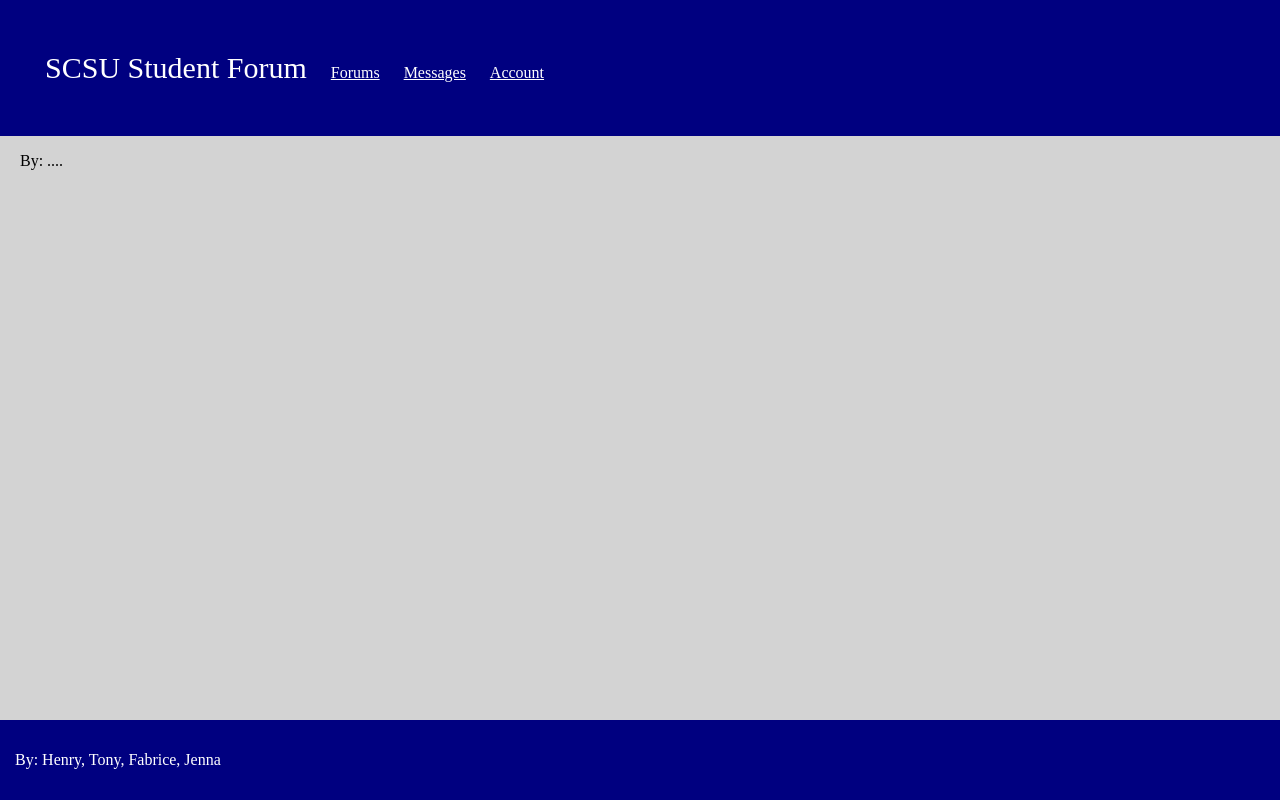
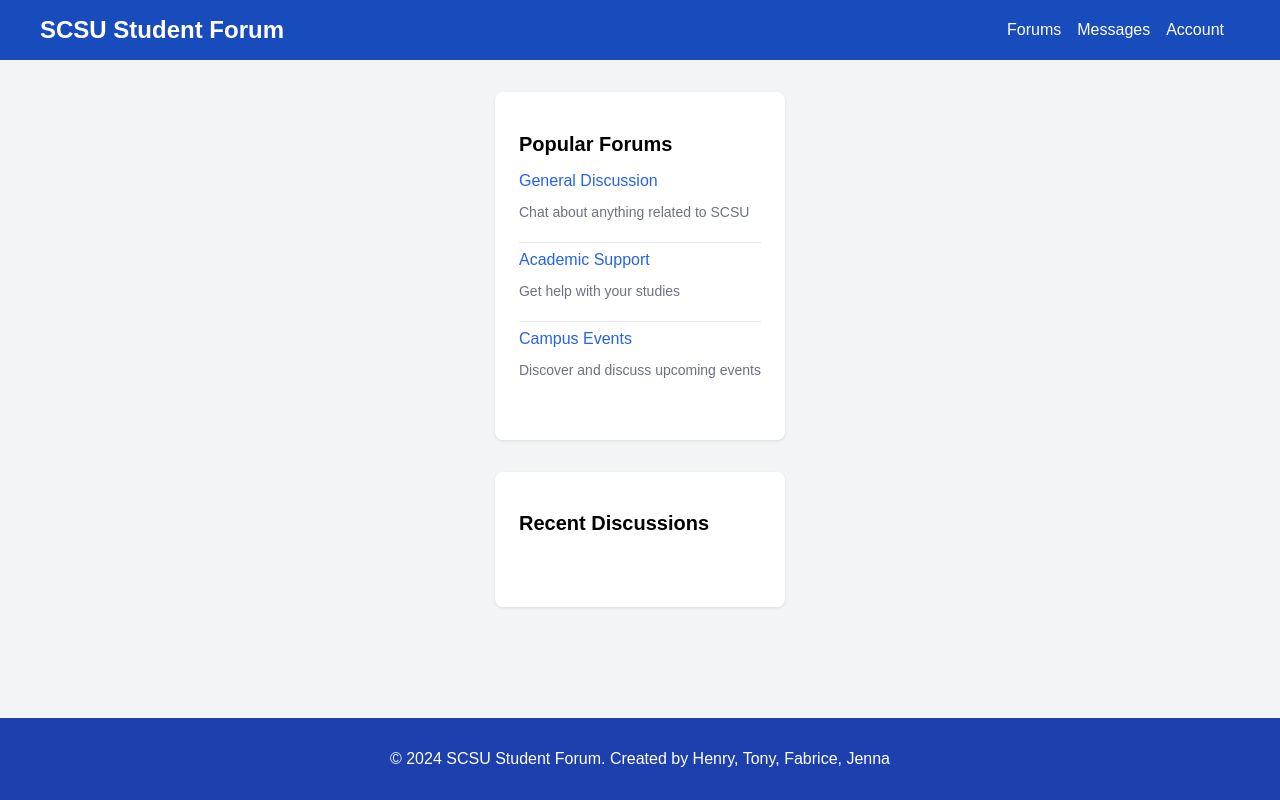
Before and after one commit to AugustTimes77/SCSUForum, a plain HTML site: page index.html in a window 1280 px wide. Drawn offline with Linux system fonts and the light colour scheme.

Commit message:
updated homepage design

```diff
--- a/app.js
+++ b/app.js
@@ -18,6 +18,8 @@ const currentDir = __dirname;
 
 const handleRequest = function (req, res) {
     console.log(`Request received for: ${req.url}`);
+
+    // let ffileName = '.' + url.parse(req.url).pathname;
 
     // Normalize the file path, using the current directory as the base
     let filePath = path.join(currentDir, req.url === '/' ? 'index.html' : req.url);
--- a/index.html
+++ b/index.html
@@ -4,29 +4,51 @@
     <meta charset="UTF-8">
     <meta name="viewport" content="width=device-width, initial-scale=1.0">
     <title>SCSU Student Forum</title>
-    <link rel="stylesheet" href="/stylesheets/styles.css">
+    <link rel="stylesheet" href="stylesheets/styles.css">
 </head>
 <body>
-    <div class="header">
+    <header class="header">
+        <div class="container">
+            <h1>SCSU Student Forum</h1>
             <nav>
                 <ul>
-                <li><p id="main">SCSU Student Forum</p></li>
                     <li><a href="#">Forums</a></li>
                     <li><a href="#">Messages</a></li>
                     <li><a href="#">Account</a></li>
                 </ul>
             </nav>
         </div>
+    </header>
 
-    <div class="body">
-        <p>By: ....</p>
+    <main class="body">
+        <section class="forum-section">
+            <h2>Popular Forums</h2>
+            <ul class="forum-list">
+                <li>
+                    <a href="#">General Discussion</a>
+                    <p class="forum-description">Chat about anything related to SCSU</p>
+                </li>
+                <li>
+                    <a href="#">Academic Support</a>
+                    <p class="forum-description">Get help with your studies</p>
+                </li>
+                <li>
+                    <a href="#">Campus Events</a>
+                    <p class="forum-description">Discover and discuss upcoming events</p>
+                </li>
+            </ul>
+        </section>
+
+        <section class="forum-section">
+            <h2>Recent Discussions</h2>
+            <div class="discussion">
                 </div>
-
+            </div>
+        </section>
+    </main>
 
     <footer>
-        <p>By: Henry, Tony, Fabrice, Jenna</p>
+        <p>&copy; 2024 SCSU Student Forum. Created by Henry, Tony, Fabrice, Jenna</p>
     </footer>
-
-    <script src="/js/script.js"></script>
 </body>
 </html>
--- a/js/script.js
+++ b/js/script.js
@@ -1 +1,4 @@
 console.log("Script loaded successfully!");
+
+let xmlhttp = new XMLHttpRequest();
+xmlhttp.onload = loadResults;
--- a/stylesheets/styles.css
+++ b/stylesheets/styles.css
@@ -1,51 +1,176 @@
+/* Base styles */
 body {
+    font-family: Arial, sans-serif;
+    background-color: #f3f4f6;
+    margin: 0;
+    min-height: 100vh;
     display: flex;
     flex-direction: column;
-    background-color: lightgray;
-    margin: 0px;
-    min-height:100vh;
 }
 
-
-ul {
-    list-style: none;
-
-}
-li {
-    display: inline-block;
-    margin-right: 20px;
+/* Header styles */
+.header {
+    background-color: #184bbb;
+    color: white;
+    padding: 1rem;
 }
 
-.header {
-    padding: 5px;
-    text-align: left;
-    background: navy;
-    color: white;
+.header .container {
+    display: flex;
+    justify-content: space-between;
+    align-items: center;
+    max-width: 1200px;
+    margin: 0 auto;
 }
 
-.body{
-    flex: 1;
-    padding-left: 20px;
-    padding-right: 20px;
-}
-#main {
-    font-size: 30px;
-}
-.submain {
-    font-size: 20px;
+.header h1 {
+    font-size: 1.5rem;
+    font-weight: bold;
+    margin: 0;
 }
 
-
-a{
-    color:white;
-}
-a:hover {
-    color:black;
+.header nav ul {
+    list-style: none;
+    padding: 0;
+    margin: 0;
+    display: flex;
 }
 
-footer{
-    padding: 15px;
-    align-content: baseline;
-    background: navy;
+.header nav li {
+    margin-right: 1rem;
+}
+
+.header nav a {
     color: white;
+    text-decoration: none;
 }
+
+.header nav a:hover {
+    text-decoration: underline;
+}
+
+/* Main content styles */
+.body {
+    flex: 1;
+    padding: 2rem;
+    max-width: 1200px;
+    margin: 0 auto;
+}
+
+/* Forum section styles */
+.forum-section {
+    background-color: white;
+    border-radius: 0.5rem;
+    box-shadow: 0 1px 3px 0 rgba(0, 0, 0, 0.1);
+    padding: 1.5rem;
+    margin-bottom: 2rem;
+}
+
+.forum-section h2 {
+    font-size: 1.25rem;
+    font-weight: 600;
+    margin-bottom: 1rem;
+}
+
+.forum-list {
+    list-style: none;
+    padding: 0;
+}
+
+.forum-list li {
+    border-bottom: 1px solid #e5e7eb;
+    padding-bottom: 0.5rem;
+    margin-bottom: 0.5rem;
+}
+
+.forum-list li:last-child {
+    border-bottom: none;
+}
+
+.forum-list a {
+    color: #2563eb;
+    text-decoration: none;
+}
+
+.forum-list a:hover {
+    text-decoration: underline;
+}
+
+.forum-description {
+    font-size: 0.875rem;
+    color: #6b7280;
+}
+
+/* Discussion styles */
+.discussion {
+    border-bottom: 1px solid #e5e7eb;
+    padding-bottom: 1rem;
+    margin-bottom: 1rem;
+}
+
+.discussion:last-child {
+    border-bottom: none;
+}
+
+.discussion h3 {
+    font-size: 1.125rem;
+    font-weight: 500;
+    margin-bottom: 0.5rem;
+}
+
+.discussion-meta {
+    font-size: 0.875rem;
+    color: #6b7280;
+    margin-bottom: 0.5rem;
+}
+
+.discussion-actions {
+    display: flex;
+    align-items: center;
+    font-size: 0.875rem;
+}
+
+.discussion-actions button {
+    background: none;
+    border: none;
+    cursor: pointer;
+    display: flex;
+    align-items: center;
+    color: #6b7280;
+    margin-right: 1rem;
+}
+
+.discussion-actions button:hover {
+    color: #2563eb;
+}
+
+/* Comment form styles */
+.comment-form textarea {
+    width: 100%;
+    padding: 0.5rem;
+    border: 1px solid #d1d5db;
+    border-radius: 0.375rem;
+    margin-bottom: 1rem;
+}
+
+.comment-form button {
+    background-color: #2563eb;
+    color: white;
+    padding: 0.5rem 1rem;
+    border: none;
+    border-radius: 0.375rem;
+    cursor: pointer;
+}
+
+.comment-form button:hover {
+    background-color: #1d4ed8;
+}
+
+/* Footer styles */
+footer {
+    background-color: #1e40af;
+    color: white;
+    text-align: center;
+    padding: 1rem;
+    margin-top: 2rem;
+}
```
Also changed, not shown: pages/account.html (added, +32 -0 lines), pages/forums.html (added, +32 -0 lines), pages/messages.html (added, +32 -0 lines). Lines whose indentation alone changed are shown as unchanged.
